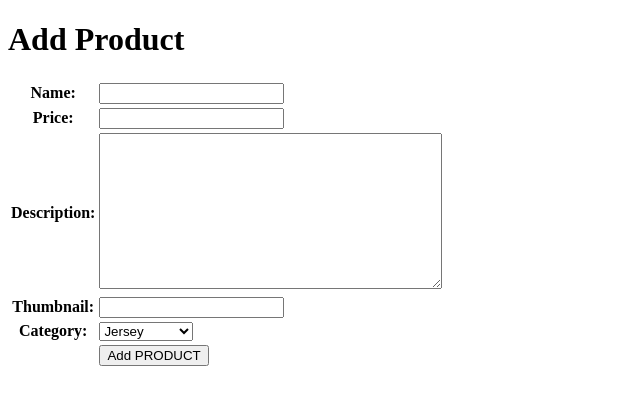
After one commit to raidakhoyyara/soccerest, a Django app: page /product/create/ in a window 1280 px wide. The commit adds this page. Shown: the top 405 px of the page, without its empty margins (0-640 px from the left). Run offline with Django 5.2, Linux system fonts and the light colour scheme.

Commit message:
Commit Tugas2

```diff
--- /dev/null
+++ b/main/forms.py
@@ -0,0 +1,7 @@
+from django.forms import ModelForm
+from main.models import Product
+
+class ProductForm(ModelForm):
+    class Meta:
+        model = Product
+        fields = ["name", "price", "description", "thumbnail", "category"]
--- a/main/models.py
+++ b/main/models.py
@@ -14,6 +14,7 @@ class Product(models.Model):
         ('other', 'Other'),
     ]
 
+    id = models.UUIDField(primary_key=True, default=uuid.uuid4, editable=False)
     name = models.CharField(max_length=255)
     price = models.IntegerField()
     description = models.TextField()
--- /dev/null
+++ b/main/templates/create_product.html
@@ -0,0 +1,18 @@
+{% extends 'base.html' %}
+{% block content %}
+<h1>Add Product</h1>
+
+<form method="POST">
+  {% csrf_token %}
+  <table>
+    {{ form.as_table }}
+    <tr>
+      <td></td>
+      <td>
+        <input type="submit" value="Add PRODUCT" />
+      </td>
+    </tr>
+  </table>
+</form>
+
+{% endblock %}
--- a/main/urls.py
+++ b/main/urls.py
@@ -1,7 +1,13 @@
-from django.urls import path, include
-from . import views
+from django.urls import path
+from main.views import show_main, create_product, show_product, show_xml, show_json, show_xml_by_id, show_json_by_id
 app_name = 'main'
 
 urlpatterns = [
-    path('', views.show_main, name='show_main'),
+    path('', show_main, name='show_main'),
+    path('product/create/', create_product, name='create_product'),
+    path('product/<str:id>/', show_product, name='show_product'),
+    path('xml/', show_xml, name='show_xml'),
+    path('json/', show_json, name='show_json'),
+    path('xml/<str:product_id>/', show_xml_by_id, name='show_xml_by_id'),
+    path('json/<str:product_id>/', show_json_by_id, name='show_json_by_id'),
 ]
--- a/main/views.py
+++ b/main/views.py
@@ -1,11 +1,63 @@
-from django.shortcuts import render
+from django.http import HttpResponse
+from django.core import serializers
+from django.shortcuts import render, redirect, get_object_or_404
+from main.forms import ProductForm
+from main.models import Product
 
-# Create your views here.
 def show_main(request):
+    product_list = Product.objects.all()
+
     context = {
         'npm' : '2406495445',
         'name': 'Raida Khoyyara',
-        'class': 'PBP C'
+        'class': 'PBP C',
+        'product_list': product_list
     }
 
     return render(request, "main.html", context)
+
+def create_product(request):
+    form = ProductForm(request.POST or None)
+
+    if form.is_valid() and request.method == "POST":
+        form.save()
+        return redirect('main:show_main')
+
+    context = {'form': form}
+    return render(request, "create_product.html", context)
+
+def show_product(request, id):
+    product = get_object_or_404(Product, pk=id)
+    product.increment_views()
+
+    context = {
+        'product': product
+    }
+
+    return render(request, "product_detail.html", context)
+
+def show_xml(request):
+     product_list = Product.objects.all()
+     xml_data = serializers.serialize("xml", product_list)
+     return HttpResponse(xml_data, content_type="application/xml")
+
+def show_json(request):
+    product_list = Product.objects.all()
+    json_data = serializers.serialize("json", product_list)
+    return HttpResponse(json_data, content_type="application/json")
+
+def show_xml_by_id(request, product_id):
+   try:
+       product_item = Product.objects.filter(pk=product_id)
+       xml_data = serializers.serialize("xml", product_item)
+       return HttpResponse(xml_data, content_type="application/xml")
+   except Product.DoesNotExist:
+       return HttpResponse(status=404)
+
+def show_json_by_id(request, product_id):
+   try:
+       product_item = Product.objects.get(pk=product_id)
+       json_data = serializers.serialize("json", [product_item])
+       return HttpResponse(json_data, content_type="application/json")
+   except Product.DoesNotExist:
+       return HttpResponse(status=404)
--- a/soccerest/settings.py
+++ b/soccerest/settings.py
@@ -34,6 +34,10 @@ DEBUG = True
 
 ALLOWED_HOSTS = ["localhost", "127.0.0.1", "raida-khoyyara-soccerest.pbp.cs.ui.ac.id"]
 
+CSRF_TRUSTED_ORIGINS = [
+    "https://raida-khoyyara-soccerest.pbp.cs.ui.ac.id"
+]
+
 # Application definition
 
 INSTALLED_APPS = [
@@ -61,7 +65,7 @@ ROOT_URLCONF = 'soccerest.urls'
 TEMPLATES = [
     {
         'BACKEND': 'django.template.backends.django.DjangoTemplates',
-        'DIRS': [],
+        'DIRS': [BASE_DIR / 'templates'], # Tambahkan konten baris ini
         'APP_DIRS': True,
         'OPTIONS': {
             'context_processors': [
--- /dev/null
+++ b/templates/base.html
@@ -0,0 +1,13 @@
+{% load static %}
+<!DOCTYPE html>
+<html lang="en">
+<head>
+    <meta charset="UTF-8" />
+    <meta name="viewport" content="width=device-width, initial-scale=1.0" />
+    {% block meta %} {% endblock meta %}
+</head>
+
+<body>
+    {% block content %} {% endblock content %}
+</body>
+</html>
```
Also changed, not shown: main/templates/main.html (+44 -7 lines), main/templates/product_detail.html (added, +18 -0 lines), main/migrations/0004_alter_product_id.py (added).
